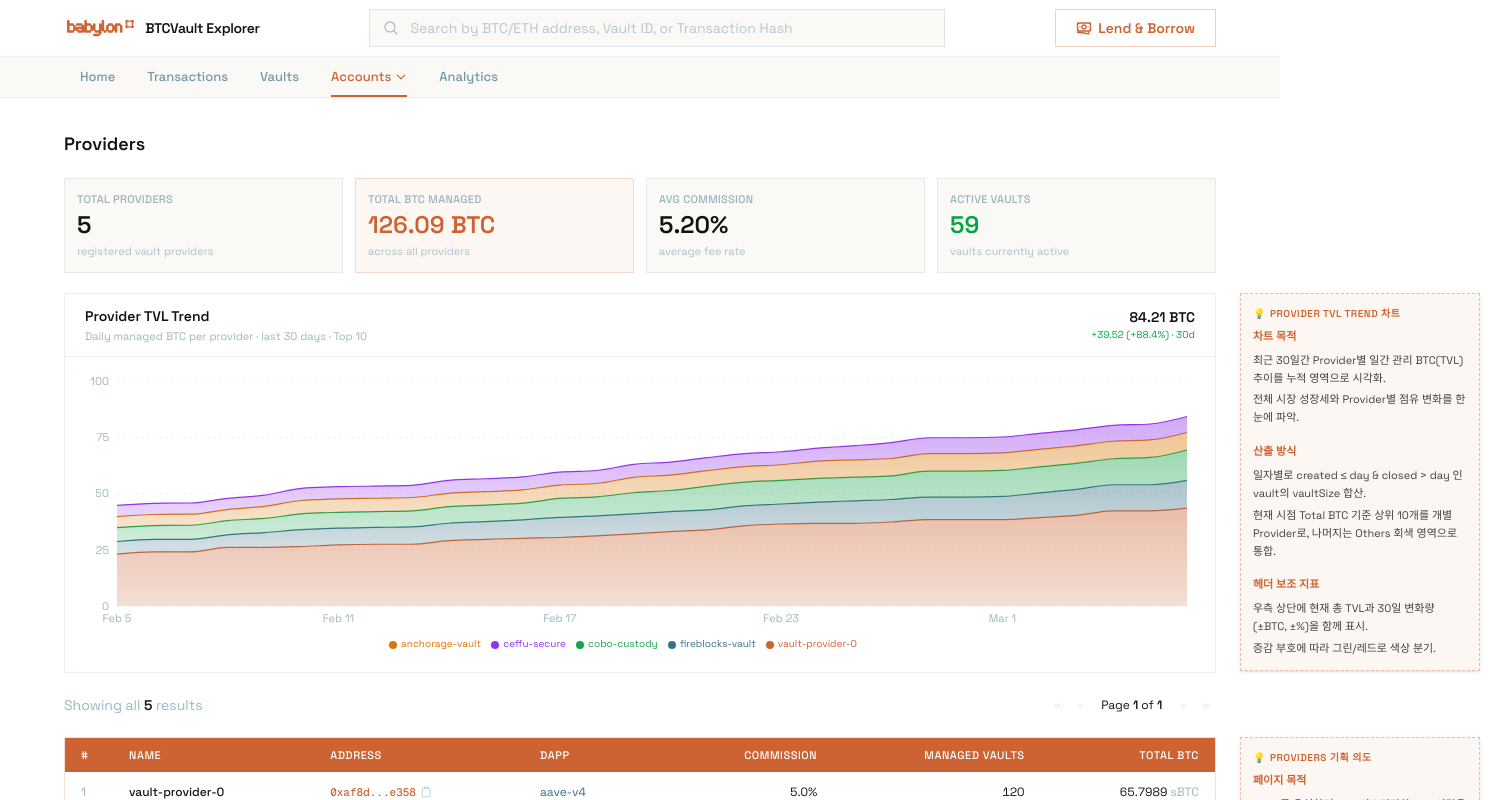
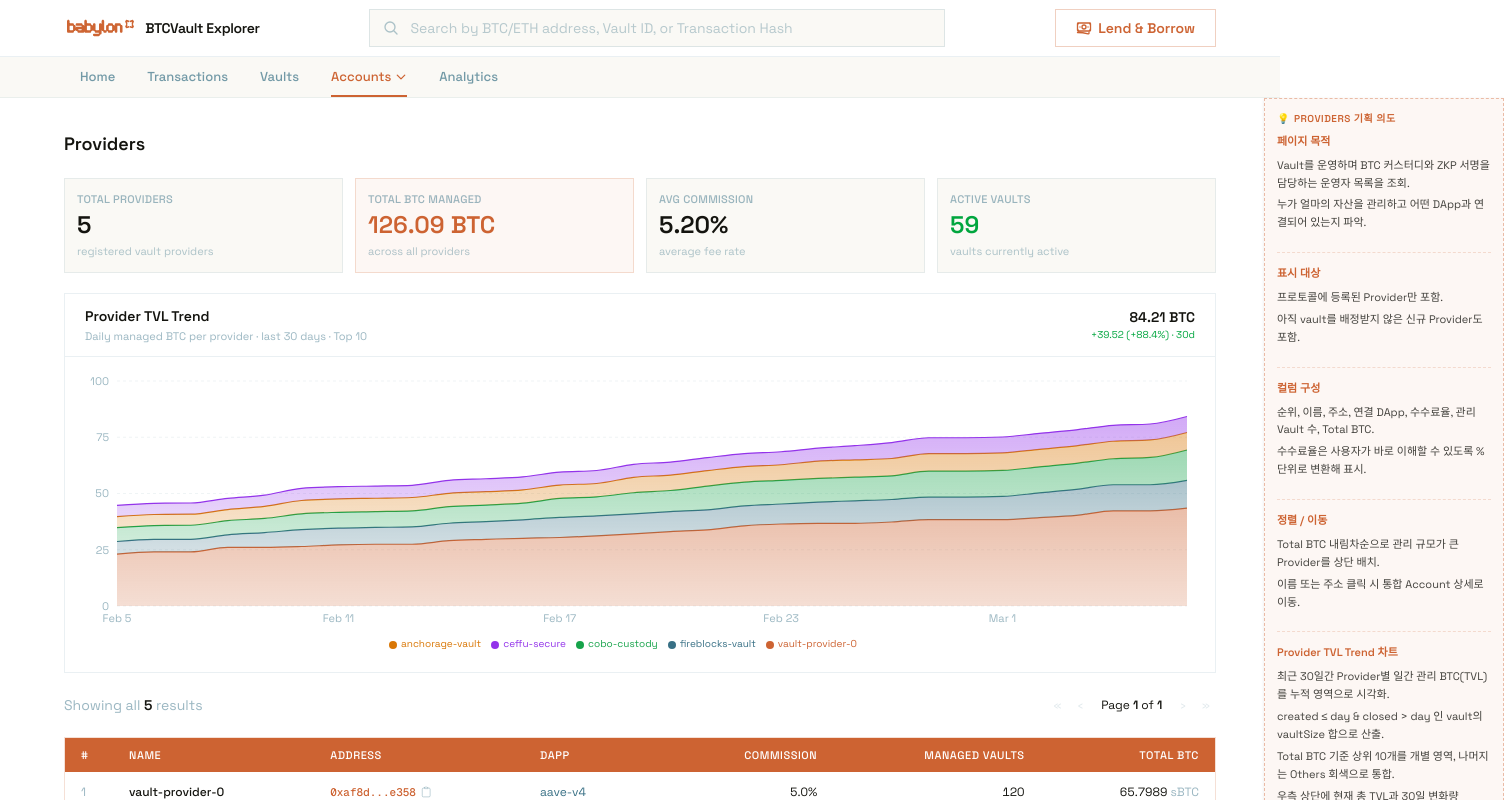
Before and after one commit to sookeyhub/babylon-btcvault-explorer, a Next.js app: page /providers in a window 1280 px wide. Shown: the top 800 px of the page, 1504 px wide, since content can reach past the window. Built offline with nearby package versions, Linux system fonts and the light colour scheme.

Commit message:
기획의도 문구 레이아웃 수정

```diff
--- a/src/app/depositors/page.tsx
+++ b/src/app/depositors/page.tsx
@@ -119,7 +119,37 @@ export default function DepositorsPage() {
   const totalNewDepositors = weeks.reduce((s, w) => s + w.count, 0);
 
   return (
-    <div className="mx-auto max-w-[1200px] space-y-5 px-4 py-8 sm:px-6">
+    <div className="relative mx-auto max-w-[1200px] space-y-5 px-4 py-8 sm:px-6">
+      <DevNote title="Depositors 기획 의도">
+        <DevNoteSection heading="페이지 목적">
+          <p>BTCVault에 BTC를 예치한 개별 사용자 전체를 조회.</p>
+          <p>어떤 주소가 얼마나 예치했고, 현재 얼마가 활성 상태인지 파악.</p>
+        </DevNoteSection>
+
+        <DevNoteSection heading="표시 대상">
+          <p>실제로 Vault를 만든 주소만 포함.</p>
+          <p>활동 이력이 없는 일반 지갑 주소는 제외.</p>
+        </DevNoteSection>
+
+        <DevNoteSection heading="컬럼 구성">
+          <p>순위, 주소, 총 Vault 수, 활성 Vault 수, Total BTC, 첫 예치일.</p>
+          <p>활성 수는 현재 사용 중인 예치 규모를 시각적으로 구분하기 위해 녹색으로 표시.</p>
+          <p>첫 예치일은 온보딩 시점을 추적하는 용도.</p>
+        </DevNoteSection>
+
+        <DevNoteSection heading="정렬 / 이동">
+          <p>Total BTC 내림차순으로 규모가 큰 예치자를 상단 배치.</p>
+          <p>주소 클릭 시 통합 Account 상세로 이동.</p>
+        </DevNoteSection>
+
+        <DevNoteSection heading="New Depositors 차트">
+          <p>최근 13주(약 3개월)간 신규 Depositor 유입 추이를 주 단위로 풀 너비 노출.</p>
+          <p>해당 주에 처음으로 vault를 생성한 주소만 신규 Depositor로 카운트.</p>
+          <p>막대는 주별 신규 수, 라인은 누적 총 Depositor 수.</p>
+          <p>우측 상단 +N 값은 표시 구간 동안 새로 유입된 총 Depositor 수.</p>
+        </DevNoteSection>
+      </DevNote>
+
       {/* Title */}
       <h1 className="text-lg font-semibold text-[#14140f]">Depositors</h1>
 
@@ -148,23 +178,7 @@ export default function DepositorsPage() {
       </div>
 
       {/* New Depositors chart */}
-      <div className="relative">
-        <DevNote title="New Depositors 차트">
-          <DevNoteSection heading="차트 목적">
-            <p>최근 13주(약 3개월)간 신규 Depositor 유입 추이를 주 단위로 풀 너비 노출.</p>
-            <p>온보딩 흐름과 누적 사용자 성장세를 한눈에 파악.</p>
-          </DevNoteSection>
-
-          <DevNoteSection heading="산출 방식">
-            <p>해당 주에 처음으로 vault를 생성한 주소만 신규 Depositor로 카운트.</p>
-            <p>막대는 주별 신규 수, 라인은 누적 총 Depositor 수.</p>
-          </DevNoteSection>
-
-          <DevNoteSection heading="헤더 보조 지표">
-            <p>우측 상단 +N 값은 표시 구간 동안 새로 유입된 총 Depositor 수.</p>
-          </DevNoteSection>
-        </DevNote>
-        <section className="flex h-[360px] flex-col border border-[#387085]/10 bg-white">
+      <section className="flex h-[360px] flex-col border border-[#387085]/10 bg-white">
         <div className="flex items-center justify-between border-b border-[#387085]/10 px-5 py-3">
           <div>
             <h2 className="text-sm font-semibold text-[#14140f]">New Depositors</h2>
@@ -217,7 +231,6 @@ export default function DepositorsPage() {
           </div>
         </div>
       </section>
-      </div>
 
       {/* Results count + Pagination */}
       <div className="flex items-center justify-between">
@@ -234,30 +247,7 @@ export default function DepositorsPage() {
       </div>
 
       {/* Table */}
-      <div className="relative">
-        <DevNote title="Depositors 기획 의도">
-          <DevNoteSection heading="페이지 목적">
-            <p>BTCVault에 BTC를 예치한 개별 사용자 전체를 조회.</p>
-            <p>어떤 주소가 얼마나 예치했고, 현재 얼마가 활성 상태인지 파악.</p>
-          </DevNoteSection>
-
-          <DevNoteSection heading="표시 대상">
-            <p>실제로 Vault를 만든 주소만 포함.</p>
-            <p>활동 이력이 없는 일반 지갑 주소는 제외.</p>
-          </DevNoteSection>
-
-          <DevNoteSection heading="컬럼 구성">
-            <p>순위, 주소, 총 Vault 수, 활성 Vault 수, Total BTC, 첫 예치일.</p>
-            <p>활성 수는 현재 사용 중인 예치 규모를 시각적으로 구분하기 위해 녹색으로 표시.</p>
-            <p>첫 예치일은 온보딩 시점을 추적하는 용도.</p>
-          </DevNoteSection>
-
-          <DevNoteSection heading="정렬 / 이동">
-            <p>Total BTC 내림차순으로 규모가 큰 예치자를 상단 배치.</p>
-            <p>주소 클릭 시 통합 Account 상세로 이동.</p>
-          </DevNoteSection>
-        </DevNote>
-        <div className="overflow-x-auto rounded-none border border-[#cd6332]/20 bg-white">
+      <div className="overflow-x-auto rounded-none border border-[#cd6332]/20 bg-white">
           <table className="w-full text-left text-xs">
           <thead>
             <tr className="bg-[#cd6332] text-[11px] font-medium uppercase tracking-wider text-white">
@@ -296,7 +286,6 @@ export default function DepositorsPage() {
             })}
             </tbody>
           </table>
-        </div>
       </div>
     </div>
   );
--- a/src/app/providers/page.tsx
+++ b/src/app/providers/page.tsx
@@ -136,7 +136,36 @@ export default function ProvidersPage() {
   const totalDeltaPct = totalThen > 0 ? (totalDelta / totalThen) * 100 : 0;
 
   return (
-    <div className="mx-auto max-w-[1200px] space-y-5 px-4 py-8 sm:px-6">
+    <div className="relative mx-auto max-w-[1200px] space-y-5 px-4 py-8 sm:px-6">
+      <DevNote title="Providers 기획 의도">
+        <DevNoteSection heading="페이지 목적">
+          <p>Vault를 운영하며 BTC 커스터디와 ZKP 서명을 담당하는 운영자 목록을 조회.</p>
+          <p>누가 얼마의 자산을 관리하고 어떤 DApp과 연결되어 있는지 파악.</p>
+        </DevNoteSection>
+
+        <DevNoteSection heading="표시 대상">
+          <p>프로토콜에 등록된 Provider만 포함.</p>
+          <p>아직 vault를 배정받지 않은 신규 Provider도 포함.</p>
+        </DevNoteSection>
+
+        <DevNoteSection heading="컬럼 구성">
+          <p>순위, 이름, 주소, 연결 DApp, 수수료율, 관리 Vault 수, Total BTC.</p>
+          <p>수수료율은 사용자가 바로 이해할 수 있도록 % 단위로 변환해 표시.</p>
+        </DevNoteSection>
+
+        <DevNoteSection heading="정렬 / 이동">
+          <p>Total BTC 내림차순으로 관리 규모가 큰 Provider를 상단 배치.</p>
+          <p>이름 또는 주소 클릭 시 통합 Account 상세로 이동.</p>
+        </DevNoteSection>
+
+        <DevNoteSection heading="Provider TVL Trend 차트">
+          <p>최근 30일간 Provider별 일간 관리 BTC(TVL)를 누적 영역으로 시각화.</p>
+          <p>created ≤ day &amp; closed &gt; day 인 vault의 vaultSize 합으로 산출.</p>
+          <p>Total BTC 기준 상위 10개를 개별 영역, 나머지는 Others 회색으로 통합.</p>
+          <p>우측 상단에 현재 총 TVL과 30일 변화량(±BTC, ±%)을 함께 표시.</p>
+        </DevNoteSection>
+      </DevNote>
+
       {/* Title */}
       <h1 className="text-lg font-semibold text-[#14140f]">Providers</h1>
 
@@ -165,24 +194,7 @@ export default function ProvidersPage() {
       </div>
 
       {/* Provider TVL Trend */}
-      <div className="relative">
-        <DevNote title="Provider TVL Trend 차트">
-          <DevNoteSection heading="차트 목적">
-            <p>최근 30일간 Provider별 일간 관리 BTC(TVL) 추이를 누적 영역으로 시각화.</p>
-            <p>전체 시장 성장세와 Provider별 점유 변화를 한눈에 파악.</p>
-          </DevNoteSection>
-
-          <DevNoteSection heading="산출 방식">
-            <p>일자별로 created ≤ day &amp; closed &gt; day 인 vault의 vaultSize 합산.</p>
-            <p>현재 시점 Total BTC 기준 상위 10개를 개별 Provider로, 나머지는 Others 회색 영역으로 통합.</p>
-          </DevNoteSection>
-
-          <DevNoteSection heading="헤더 보조 지표">
-            <p>우측 상단에 현재 총 TVL과 30일 변화량(±BTC, ±%)을 함께 표시.</p>
-            <p>증감 부호에 따라 그린/레드로 색상 분기.</p>
-          </DevNoteSection>
-        </DevNote>
-        <section className="flex h-[380px] flex-col border border-[#387085]/10 bg-white">
+      <section className="flex h-[380px] flex-col border border-[#387085]/10 bg-white">
         <div className="flex items-center justify-between border-b border-[#387085]/10 px-5 py-3">
           <div>
             <h2 className="text-sm font-semibold text-[#14140f]">Provider TVL Trend</h2>
@@ -280,7 +292,6 @@ export default function ProvidersPage() {
           </ResponsiveContainer>
         </div>
       </section>
-      </div>
 
       {/* Results count + Pagination */}
       <div className="flex items-center justify-between">
@@ -297,29 +308,7 @@ export default function ProvidersPage() {
       </div>
 
       {/* Table */}
-      <div className="relative">
-        <DevNote title="Providers 기획 의도">
-          <DevNoteSection heading="페이지 목적">
-            <p>Vault를 운영하며 BTC 커스터디와 ZKP 서명을 담당하는 운영자 목록을 조회.</p>
-            <p>누가 얼마의 자산을 관리하고 어떤 DApp과 연결되어 있는지 파악.</p>
-          </DevNoteSection>
-
-          <DevNoteSection heading="표시 대상">
-            <p>프로토콜에 등록된 Provider만 포함.</p>
-            <p>아직 vault를 배정받지 않은 신규 Provider도 포함.</p>
-          </DevNoteSection>
-
-          <DevNoteSection heading="컬럼 구성">
-            <p>순위, 이름, 주소, 연결 DApp, 수수료율, 관리 Vault 수, Total BTC.</p>
-            <p>수수료율은 사용자가 바로 이해할 수 있도록 % 단위로 변환해 표시.</p>
-          </DevNoteSection>
-
-          <DevNoteSection heading="정렬 / 이동">
-            <p>Total BTC 내림차순으로 관리 규모가 큰 Provider를 상단 배치.</p>
-            <p>이름 또는 주소 클릭 시 통합 Account 상세로 이동.</p>
-          </DevNoteSection>
-        </DevNote>
-        <div className="overflow-x-auto rounded-none border border-[#cd6332]/20 bg-white">
+      <div className="overflow-x-auto rounded-none border border-[#cd6332]/20 bg-white">
           <table className="w-full text-left text-xs">
           <thead>
             <tr className="bg-[#cd6332] text-[11px] font-medium uppercase tracking-wider text-white">
@@ -366,7 +355,6 @@ export default function ProvidersPage() {
             })}
             </tbody>
           </table>
-        </div>
       </div>
     </div>
   );
--- a/src/app/vaults/[id]/page.tsx
+++ b/src/app/vaults/[id]/page.tsx
@@ -210,9 +210,7 @@ export default async function VaultDetailPage({ params }: Props) {
 
   return (
     <div className="relative mx-auto max-w-[900px] space-y-5 px-4 py-8 sm:px-6">
-      {/* ── Header + Status + Summary (overview region) ────────────────── */}
-      <div className="relative space-y-5">
-        <DevNote title="Vault Overview 기획 의도">
+      <DevNote title="Vault Detail 기획 의도">
         <DevNoteSection heading="식별 정보">
           <p>Vault ID와 현재 status 아이콘을 함께 노출해 즉시 식별 가능.</p>
           <p>ID는 truncate 표기, 복사 버튼으로 전체 ID 확보.</p>
@@ -227,56 +225,8 @@ export default async function VaultDetailPage({ params }: Props) {
           <p>Amount / DApp / Provider 3개 핵심 메타데이터를 카드 형태로 노출.</p>
           <p>Vault 자체의 자산 규모와 연결 컨텍스트를 한눈에 파악.</p>
         </DevNoteSection>
-        </DevNote>
 
-        <div className="space-y-1.5">
-          {/* "Vault" label row */}
-          <div className="flex items-center gap-1.5 text-xs text-[rgba(56,112,133,0.55)]">
-            <svg className="h-3.5 w-3.5" fill="none" viewBox="0 0 24 24" strokeWidth="1.8" stroke="currentColor">
-              <rect x="3" y="11" width="18" height="10" rx="1" />
-              <path strokeLinecap="round" strokeLinejoin="round" d="M7 11V7a5 5 0 0 1 10 0v4" />
-            </svg>
-            <span>Vault</span>
-          </div>
-
-          {/* ID row */}
-          <div className="flex items-center gap-2">
-            <StatusIcon status={vault.status} />
-            <span className="font-mono text-base font-semibold text-[#14140f]">
-              {truncateAddress(vault.id, 6, 4)}
-            </span>
-            <CopyButton text={vault.id} />
-          </div>
-        </div>
-
-        <StatusBanner
-          status={vault.status}
-          createdAt={vault.createdAt}
-          closedAt={vault.closedAt}
-          lifecycle={lifecycle}
-        />
-
-        <div className="grid grid-cols-1 gap-3 sm:grid-cols-3">
-          {[
-            { label: 'Amount',   value: `${vault.vaultSize.toFixed(2)} sBTC` },
-            { label: 'DApp',     value: vault.dappName },
-            { label: 'Provider', value: vault.providerName },
-          ].map(({ label, value }) => (
-            <div
-              key={label}
-              className="border border-[#387085]/10 bg-[#faf9f5] p-3"
-            >
-              <p className="text-[11px] font-medium uppercase tracking-wide text-[#387085]/50">{label}</p>
-              <p className="mt-0.5 text-lg font-semibold text-[#14140f]">{value}</p>
-            </div>
-          ))}
-        </div>
-      </div>
-
-      {/* ── Vault details + Transaction Flow + Raw Txs ────────────────────── */}
-      <div className="relative">
-        <DevNote title="Vault History 기획 의도">
-          <DevNoteSection heading="목적">
+        <DevNoteSection heading="Vault History 목적">
           <p>개별 Vault가 어떤 단계를 거쳐 현재 상태에 도달했는지 한눈에 추적.</p>
           <p>Bitcoin 레이어에서 Ethereum 레이어로 넘어가는 2단계 프로토콜 흐름을 하나의 타임라인으로 통합.</p>
         </DevNoteSection>
@@ -304,9 +254,55 @@ export default async function VaultDetailPage({ params }: Props) {
           <p>BTC TX는 외부 익스플로러 전용이라 해시 표기만 제공.</p>
         </DevNoteSection>
       </DevNote>
-        <VaultDetailTabs vault={vault} lifecycle={lifecycle} />
+
+      {/* ── Header area ───────────────────────────────────────────────────── */}
+      <div className="space-y-1.5">
+          {/* "Vault" label row */}
+          <div className="flex items-center gap-1.5 text-xs text-[rgba(56,112,133,0.55)]">
+            <svg className="h-3.5 w-3.5" fill="none" viewBox="0 0 24 24" strokeWidth="1.8" stroke="currentColor">
+              <rect x="3" y="11" width="18" height="10" rx="1" />
+              <path strokeLinecap="round" strokeLinejoin="round" d="M7 11V7a5 5 0 0 1 10 0v4" />
+            </svg>
+            <span>Vault</span>
           </div>
 
+        {/* ID row */}
+        <div className="flex items-center gap-2">
+          <StatusIcon status={vault.status} />
+          <span className="font-mono text-base font-semibold text-[#14140f]">
+            {truncateAddress(vault.id, 6, 4)}
+          </span>
+          <CopyButton text={vault.id} />
+        </div>
+      </div>
+
+      {/* ── Status banner ─────────────────────────────────────────────────── */}
+      <StatusBanner
+        status={vault.status}
+        createdAt={vault.createdAt}
+        closedAt={vault.closedAt}
+        lifecycle={lifecycle}
+      />
+
+      {/* ── 3 summary cards ───────────────────────────────────────────────── */}
+      <div className="grid grid-cols-1 gap-3 sm:grid-cols-3">
+        {[
+          { label: 'Amount',   value: `${vault.vaultSize.toFixed(2)} sBTC` },
+          { label: 'DApp',     value: vault.dappName },
+          { label: 'Provider', value: vault.providerName },
+        ].map(({ label, value }) => (
+          <div
+            key={label}
+            className="border border-[#387085]/10 bg-[#faf9f5] p-3"
+          >
+            <p className="text-[11px] font-medium uppercase tracking-wide text-[#387085]/50">{label}</p>
+            <p className="mt-0.5 text-lg font-semibold text-[#14140f]">{value}</p>
+          </div>
+        ))}
+      </div>
+
+      {/* ── Vault details + Transaction Flow + Raw Txs ────────────────────── */}
+      <VaultDetailTabs vault={vault} lifecycle={lifecycle} />
     </div>
   );
 }
--- a/src/components/DevNote.tsx
+++ b/src/components/DevNote.tsx
@@ -36,7 +36,7 @@ export function DevNoteSection({
   children: React.ReactNode;
 }) {
   return (
-    <div className="mt-4 first:mt-0">
+    <div className="mt-5 border-t border-dashed border-[#cd6332]/20 pt-3 first:mt-0 first:border-t-0 first:pt-0">
       <p className="mb-1.5 text-[11px] font-semibold text-[#cd6332]">
         {heading}
       </p>
```
Also changed, not shown: src/app/accounts/[address]/page.tsx (+33 -45 lines). Lines whose indentation alone changed are shown as unchanged.
